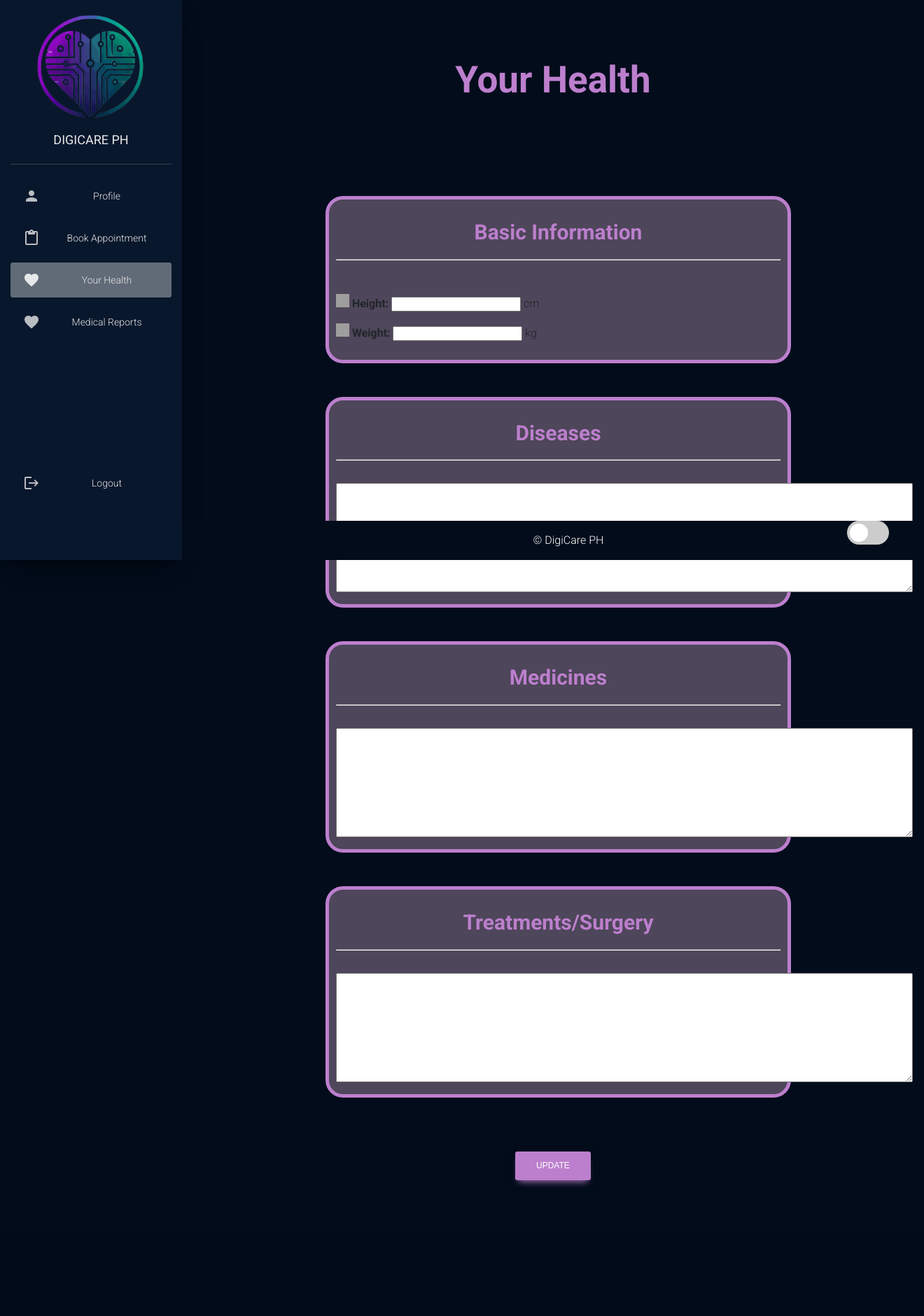
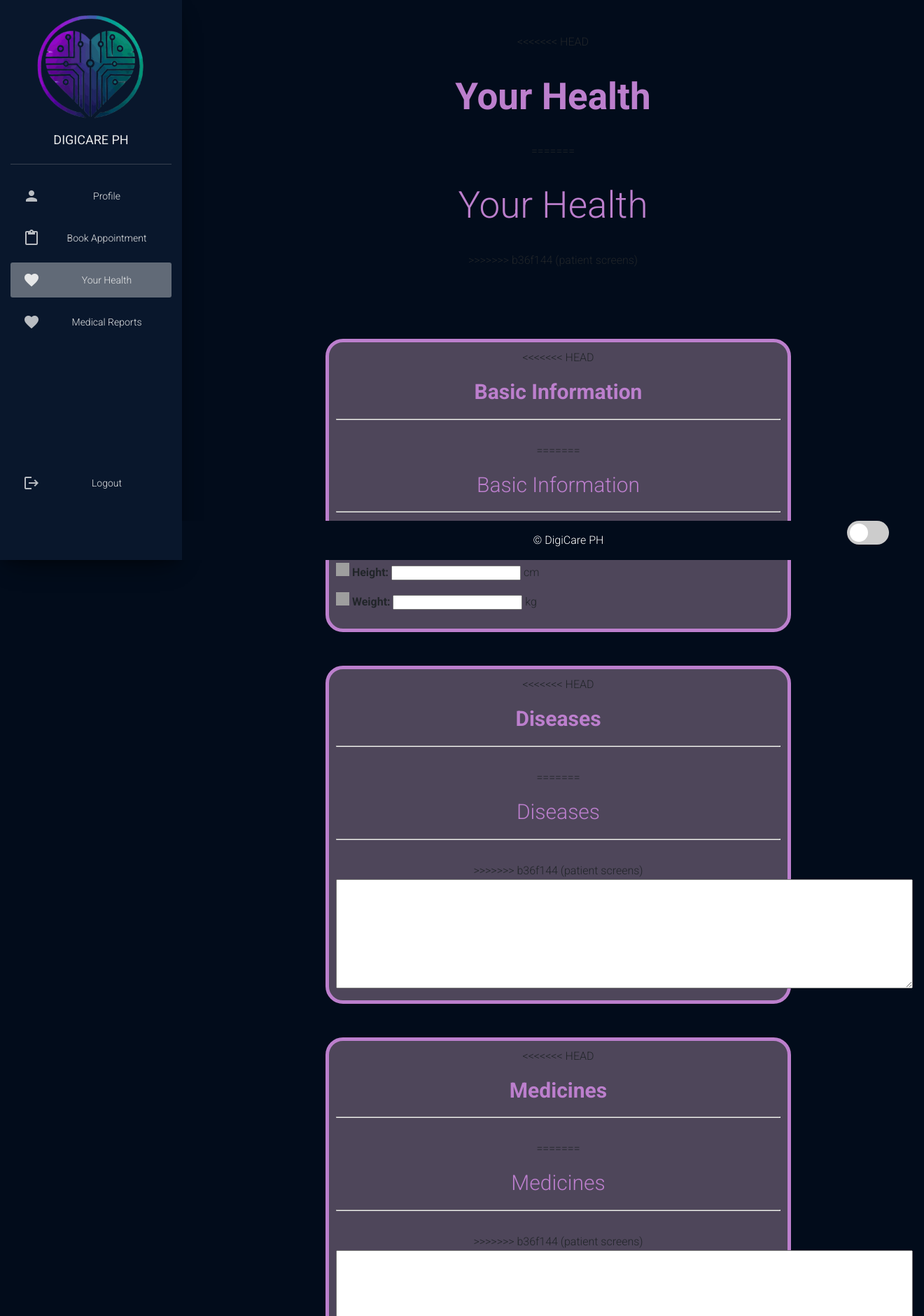
Before and after one commit to 1202DREAMSCAPE/AppointmentSystem, a Django app: template hospital/templates/hospital/Patient/edityourhealth.html in a window 1320 px wide. Shown: the top 1880 px of the page at 70% size. Before the commit the page ends 1695 px from the top, so only its background shows below. Run offline with Django 3.2, Linux system fonts and the light colour scheme; the template is opened without the code that fills it: values that come from a table or form of the project are taken from there, others are empty; data comes from the database, SQL or seed files in the repository; parts of the project's set-up code (start-up, migrations or seed data) failed here and were passed over; some libraries are stand-ins or nearby versions; grey boxes are pictures that could not be loaded.

Commit message:
patient screens

```diff
--- a/hospital/templates/hospital/Patient/bookapp_details_particular_pat.html
+++ b/hospital/templates/hospital/Patient/bookapp_details_particular_pat.html
@@ -283,7 +283,11 @@ td {
             <p>Call A Doc</p>
           </a>
         </li> -->
+<<<<<<< HEAD
         <li class="nav-item">
+=======
+        <li class="nav-item ">
+>>>>>>> b36f144 (patient screens)
           <a class="nav-link" href="{% url 'medicalreport.html' %}">
             <i class="material-icons">favorite</i>
             <p>Medical Reports</p>
--- a/hospital/templates/hospital/Patient/edityourhealth.html
+++ b/hospital/templates/hospital/Patient/edityourhealth.html
@@ -153,29 +153,49 @@
   </div>
     <div class="main-panel" style="text-align: center;">
       <br><br>
+<<<<<<< HEAD
       <h1 style="color: #bc7fcd"><b>Your Health</b></h1>
+=======
+      <h1 style="color: #bc7fcd">Your Health</h1>
+>>>>>>> b36f144 (patient screens)
       <form method="POST" enctype="multipart/form-data">
         {% csrf_token %}
       <div class="container" style="padding-left: 110px;">
         <div class="box">
+<<<<<<< HEAD
           <h1 style="font-size: 30px; color: #bc7fcd"><b>Basic Information</b></h1><hr><br>
+=======
+          <h1 style="font-size: 30px; color: #bc7fcd">Basic Information</h1><hr><br>
+>>>>>>> b36f144 (patient screens)
           <p class="list"><img src="https://img.icons8.com/color/26/000000/christmas-star.png" class="mr-1 " width="19" height="19" id="star" style="align-self: left;"> <b>Height:</b> {{ p_form.height|add_class:"form-control form-control-alternative" }} cm</p>{{ p_form.height.errors }}
           <p class="list"><img src="https://img.icons8.com/color/26/000000/christmas-star.png" class="mr-1 " width="19" height="19" id="star" style="align-self: left;"> <b>Weight:</b> {{ p_form.weight|add_class:"form-control form-control-alternative" }} kg</p>{{ p_form.weight.errors }}
         </div>
         <br><br>
         <div class="box">
+<<<<<<< HEAD
           <h1 style="font-size: 30px; color: #bc7fcd"><b>Diseases</b></h1><hr><br>
+=======
+          <h1 style="font-size: 30px; color: #bc7fcd">Diseases</h1><hr><br>
+>>>>>>> b36f144 (patient screens)
           {{ p_form.diseases|add_class:"form-control form-control-alternative" }}
           {{ p_form.diseases.errors }}
         </div>
         <br><br>
         <div class="box">
+<<<<<<< HEAD
           <h1 style="font-size: 30px; color: #bc7fcd"><b>Medicines</b></h1><hr><br>
+=======
+          <h1 style="font-size: 30px; color: #bc7fcd">Medicines</h1><hr><br>
+>>>>>>> b36f144 (patient screens)
           {{ p_form.medicines|add_class:"form-control form-control-alternative" }}
         </div>
         <br><br>
         <div class="box">
+<<<<<<< HEAD
           <h1 style="font-size: 30px; color: #bc7fcd"><b>Treatments/Surgery</b></h1><hr><br>
+=======
+          <h1 style="font-size: 30px; color: #bc7fcd">Treatments/Surgery</h1><hr><br>
+>>>>>>> b36f144 (patient screens)
           {{ p_form.ts|add_class:"form-control form-control-alternative" }}
         </div>
       </div>
```
Also changed, not shown: hospital/views.py (+16 -0 lines).
